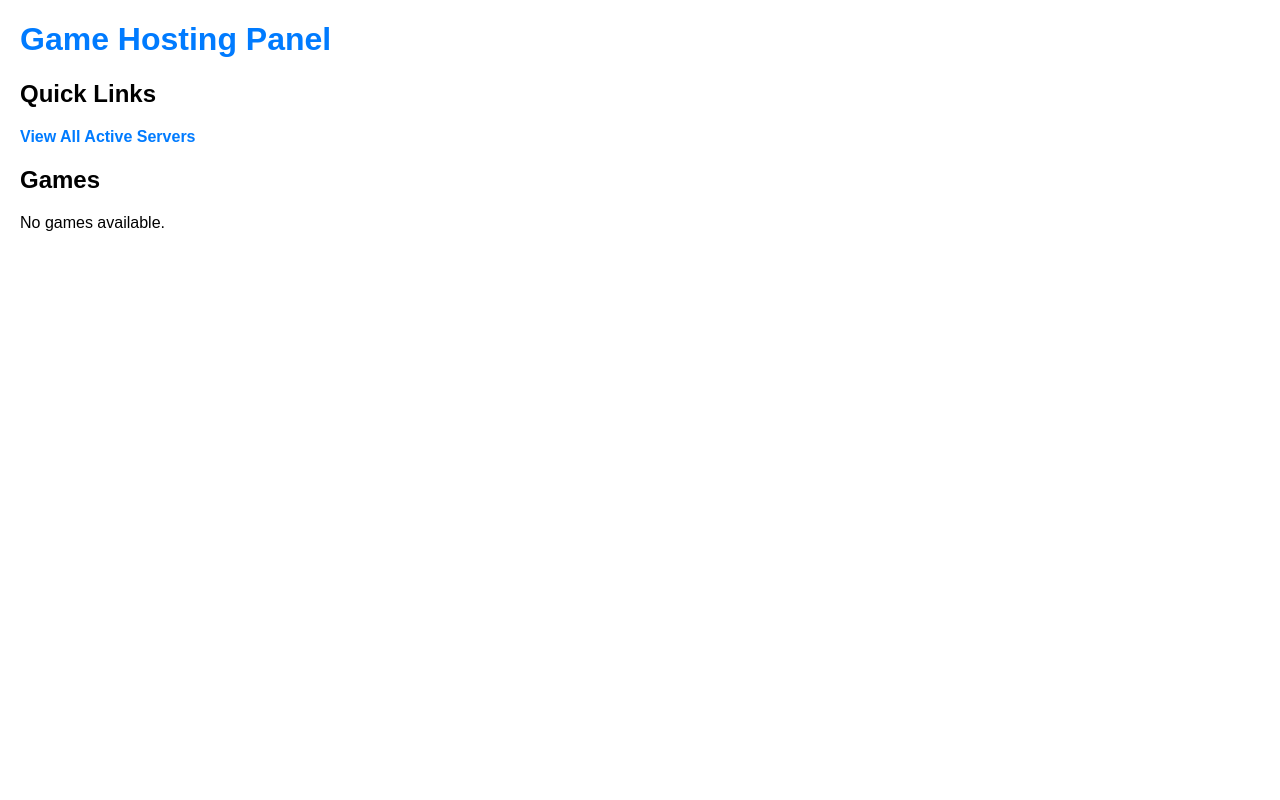
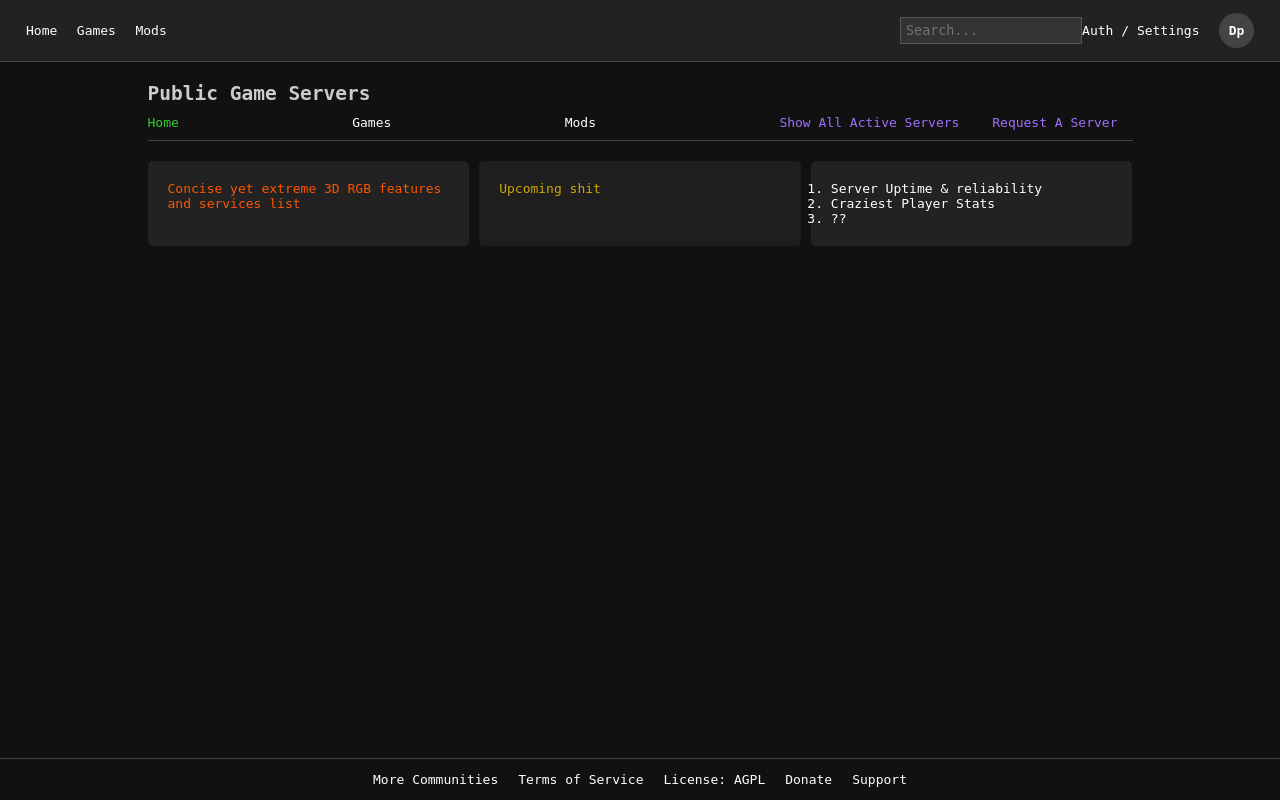
Before and after one commit to prdes/GameServerSupervisor, a Django app: page / in a window 1280 px wide. Run offline with Django 5.2, Linux system fonts and the light colour scheme; data that the repository does not hold is empty.

Commit message:
Home and Games V1 views
Added an Image for the Grid Thumbnail
There is plenty to fix but that's trivial shall polish it at the end of v1

Signed-off-by: Pratyush Desai <pratyush.desai@liberta.casa>

```diff
--- a/webpanel/models.py
+++ b/webpanel/models.py
@@ -3,6 +3,7 @@
 
 class Game(models.Model):
     name = models.CharField(max_length=100)
+    image_url = models.URLField(blank=True, null=True)
     genre = models.CharField(max_length=50, blank=True, null=True)
 
     def __str__(self):
--- /dev/null
+++ b/webpanel/templates/webpanel/base.html
@@ -0,0 +1,205 @@
+<!DOCTYPE html>
+<html lang="en">
+
+<head>
+    <meta charset="UTF-8">
+    <meta name="viewport" content="width=device-width, initial-scale=1.0">
+    <title>{% block title %}Game Server Supervisor{% endblock %}</title>
+    <style>
+        * {
+            margin: 0;
+            padding: 0;
+            box-sizing: border-box;
+            font-family: monospace;
+        }
+
+        body {
+            background-color: #111;
+            color: #ccc;
+            display: flex;
+            flex-direction: column;
+            align-items: center;
+            min-height: 100vh;
+        }
+
+        .navbar {
+            width: 100%;
+            display: flex;
+            justify-content: space-between;
+            align-items: center;
+            background-color: #222;
+            padding: 1em 2em;
+            border-bottom: 1px solid #444;
+        }
+
+        .navbar .left,
+        .navbar .right {
+            display: flex;
+            align-items: center;
+        }
+
+        .navbar a {
+            color: white;
+            text-decoration: none;
+            margin-right: 1.5em;
+            font-size: 1em;
+        }
+
+        .navbar a:hover {
+            color: limegreen;
+        }
+
+        .search-box input {
+            padding: 5px;
+            background: #333;
+            border: 1px solid #555;
+            color: #fff;
+        }
+
+        .profile {
+            width: 35px;
+            height: 35px;
+            background: #444;
+            color: white;
+            border-radius: 50%;
+            display: flex;
+            align-items: center;
+            justify-content: center;
+            font-weight: bold;
+            cursor: pointer;
+        }
+
+        .content {
+            width: 80%;
+            padding: 1.5em;
+        }
+
+        footer {
+            width: 100%;
+            display: flex;
+            justify-content: center;
+            border-top: 1px solid #444;
+            padding: 1em;
+            margin-top: auto;
+        }
+
+        footer a {
+            color: white;
+            text-decoration: none;
+            margin: 0 10px;
+        }
+
+        footer a:hover {
+            color: limegreen;
+        }
+
+        .sub-nav {
+            display: flex;
+            justify-content: space-between;
+            align-items: center;
+            padding: 10px 0;
+            border-bottom: 1px solid #444;
+            margin-bottom: 20px;
+        }
+
+        .sub-nav a {
+            color: white;
+            text-decoration: none;
+            margin-right: 15px;
+        }
+
+        .sub-nav a.active {
+            color: limegreen;
+        }
+
+        .right-links a {
+            color: #a36eff;
+            text-decoration: none;
+            margin-left: 10px;
+        }
+
+        .grid-container {
+            display: grid;
+            grid-template-columns: repeat(3, 1fr);
+            gap: 10px;
+            width: 100%;
+            margin-top: 20px;
+        }
+
+        .box {
+            background: #222;
+            padding: 20px;
+            border-radius: 5px;
+            color: #ff5500;
+        }
+
+        .upcoming {
+            color: #ffcc00;
+            opacity: 0.8;
+        }
+
+        .stats {
+            color: white;
+        }
+
+        .game-grid {
+            display: grid;
+            grid-template-columns: repeat(3, 1fr);
+            gap: 15px;
+            margin-top: 20px;
+            width: 100%;
+            justify-items: center;
+        }
+
+        .game-box {
+            width: 200px;
+            height: 270px;
+            border: 1px solid #888;
+            display: flex;
+            align-items: center;
+            justify-content: center;
+            background-color: #111;
+            text-align: center;
+            color: white;
+            font-size: 14px;
+        }
+
+        .game-box img {
+            width: 100%;
+            height: 100%;
+            object-fit: cover;
+            border-radius: 5px;
+        }
+    </style>
+</head>
+
+<body>
+    <div class="navbar">
+        <div class="left">
+            <a href="{% url 'home' %}">Home</a>
+            <a href="{% url 'games' %}">Games</a>
+            <a href="#">Mods</a>
+        </div>
+        <div class="right">
+            <div class="search-box">
+                <input type="text" placeholder="Search...">
+            </div>
+            <a href="#">Auth / Settings</a>
+            <div class="profile">Dp</div>
+        </div>
+    </div>
+
+    <div class="content">
+        {% block content %}{% endblock %}
+    </div>
+
+    <footer>
+        <a href="#">More Communities</a>
+        <a href="#">Terms of Service</a>
+        <a href="#">License: AGPL</a>
+        <a href="#">Donate</a>
+        <a href="#">Support</a>
+    </footer>
+</body>
+
+</html>
--- a/webpanel/templates/webpanel/home.html
+++ b/webpanel/templates/webpanel/home.html
@@ -1,51 +1,84 @@
-<!DOCTYPE html>
-<html lang="en">
-<head>
-    <meta charset="UTF-8">
-    <meta name="viewport" content="width=device-width, initial-scale=1.0">
-    <title>GibCasa GSM</title>
+{% extends 'webpanel/base.html' %}
+
+{% block title %}Home - Game Servers{% endblock %}
 <style>
-        body {
-            font-family: Arial, sans-serif;
-            margin: 20px;
+    .sub-nav {
+    display: flex;
+    justify-content: space-between;
+    align-items: center;
+    padding: 10px 0;
+    border-bottom: 1px solid #444;
+    margin-bottom: 20px;
 }
-        h1 {
-            color: #007BFF;
+
+.sub-nav a {
+    color: white;
+    text-decoration: none;
+    margin-right: 15px;
 }
-        ul {
-            list-style-type: none;
-            padding: 0;
+
+.sub-nav a.active {
+    color: limegreen;
 }
-        li {
-            margin: 10px 0;
+
+.right-links a {
+    color: #a36eff;
+    text-decoration: none;
+    margin-left: 10px;
 }
-        a {
-            text-decoration: none;
-            color: #007BFF;
-            font-weight: bold;
+
+.grid-container {
+    display: grid;
+    grid-template-columns: repeat(3, 1fr);
+    gap: 10px;
+    width: 100%;
+    margin-top: 20px;
 }
-        a:hover {
-            text-decoration: underline;
+
+.box {
+    background: #222;
+    padding: 20px;
+    border-radius: 5px;
+    color: #ff5500;
 }
+
+.upcoming {
+    color: #ffcc00;
+    opacity: 0.8;
+}
+
+.stats {
+    color: white;
+}
+
 </style>
-</head>
-<body>
-    <h1>Game Hosting Panel</h1>
-    <h2>Quick Links</h2>
-    <ul>
-        <li><a href="{% url 'active-servers' %}">View All Active Servers</a></li>
-    </ul>
-    <h2>Games</h2>
-    <ul>
-        {% for game in games %}
-            <li>
-                <a href="{% url 'game-servers' game.name %}">
-                    View Active Servers for {{ game.name }}
-                </a>
-            </li>
-        {% empty %}
-            <li>No games available.</li>
-        {% endfor %}
-    </ul>
-</body>
-</html>
+
+{% block content %}
+    <h2>Public Game Servers</h2>
+
+    <nav class="sub-nav">
+        <a href="#" class="active">Home</a>
+        <a href="#">Games</a>
+        <a href="#">Mods</a>
+        <div class="right-links">
+            <a href="#">Show All Active Servers</a>
+            <a href="#">Request A Server</a>
+        </div>
+    </nav>
+
+    <div class="grid-container">
+        <div class="box highlight">
+            <p>Concise yet extreme 3D RGB features and services list</p>
+        </div>
+        <div class="box upcoming">
+            <p>Upcoming shit</p>
+        </div>
+        <div class="box stats">
+            <ol>
+                <li>Server Uptime & reliability</li>
+                <li>Craziest Player Stats</li>
+                <li>??</li>
+            </ol>
+        </div>
+    </div>
+{% endblock %}
--- a/webpanel/urls.py
+++ b/webpanel/urls.py
@@ -2,8 +2,9 @@ from django.urls import path
 from . import views
 
 urlpatterns = [
-    path('', views.home_view, name='home'),
-    path('<int:pk>/', views.game_detail, name='game_detail'),
-    path('active-servers/', views.active_servers_view, name='active-servers'),
-    path('games/<str:game_name>/', views.game_servers_view, name='game-servers'),
+    path('', views.home, name='home'),
+    path('games/', views.games, name='games')
+    # path('<int:pk>/', views.game_detail, name='game_detail'),
+    # path('active-servers/', views.active_servers_view, name='active-servers'),
+    # path('games/<str:game_name>/', views.game_servers_view, name='game-servers'),
 ]
--- a/webpanel/views.py
+++ b/webpanel/views.py
@@ -1,41 +1,41 @@
 from django.shortcuts import render, get_object_or_404
 from .models import Game, Server
 
-def home_view(request):
+def home(request):
     """Display the home page with links to other views."""
     games = Game.objects.all()  # Fetch all games
     return render(request, 'webpanel/home.html', {'games': games})
 
-# def game_list(request):
-#     games = Game.objects.all()
-#     return render(request, 'webpanel/game_list.html', {'games': games})
+def games(request):
+    games = Game.objects.all()
+    return render(request, 'webpanel/games.html', {'games': games})
 
-def game_detail(request, pk):
-    game = get_object_or_404(Game, pk=pk)
-    return render(request, 'webpanel/game_detail.html', {'game': game})
+# def game_detail(request, pk):
+#     game = get_object_or_404(Game, pk=pk)
+#     return render(request, 'webpanel/game_detail.html', {'game': game})
 
-def active_servers_view(request):
-    """Fetch and display all active servers."""
-    # Sync server status before fetching
-    servers = Server.objects.all()
-    for server in servers:
-        server.sync_status()
+# def active_servers_view(request):
+#     """Fetch and display all active servers."""
+#     # Sync server status before fetching
+#     servers = Server.objects.all()
+#     for server in servers:
+#         server.sync_status()
 
-    # Fetch only servers with status 'online'
-    active_servers = Server.objects.filter(status='online')
+#     # Fetch only servers with status 'online'
+#     active_servers = Server.objects.filter(status='online')
 
-    return render(request, 'webpanel/active_servers.html', {'servers': active_servers})
+#     return render(request, 'webpanel/active_servers.html', {'servers': active_servers})
 
-def game_servers_view(request, game_name):
-    """Fetch and display active servers for a specific game."""
-    game = get_object_or_404(Game, name=game_name)
+# def game_servers_view(request, game_name):
+#     """Fetch and display active servers for a specific game."""
+#     game = get_object_or_404(Game, name=game_name)
 
-    # Sync server status before fetching
-    servers = Server.objects.filter(game=game)
-    for server in servers:
-        server.sync_status()
+#     # Sync server status before fetching
+#     servers = Server.objects.filter(game=game)
+#     for server in servers:
+#         server.sync_status()
 
-    # Fetch only active servers for the game
-    active_servers = servers.filter(status='online')
+#     # Fetch only active servers for the game
+#     active_servers = servers.filter(status='online')
 
-    return render(request, 'webpanel/game_servers.html', {'game': game, 'servers': active_servers})
+#     return render(request, 'webpanel/game_servers.html', {'game': game, 'servers': active_servers})
```
Also changed, not shown: webpanel/templates/webpanel/active_servers.html (deleted, +0 -46 lines), webpanel/templates/webpanel/game_detail.html (deleted, +0 -15 lines), webpanel/templates/webpanel/game_servers.html (deleted, +0 -49 lines), webpanel/templates/webpanel/games.html (added, +26 -0 lines), webpanel/migrations/0006_game_image_url.py (added). Lines whose indentation alone changed are shown as unchanged.
